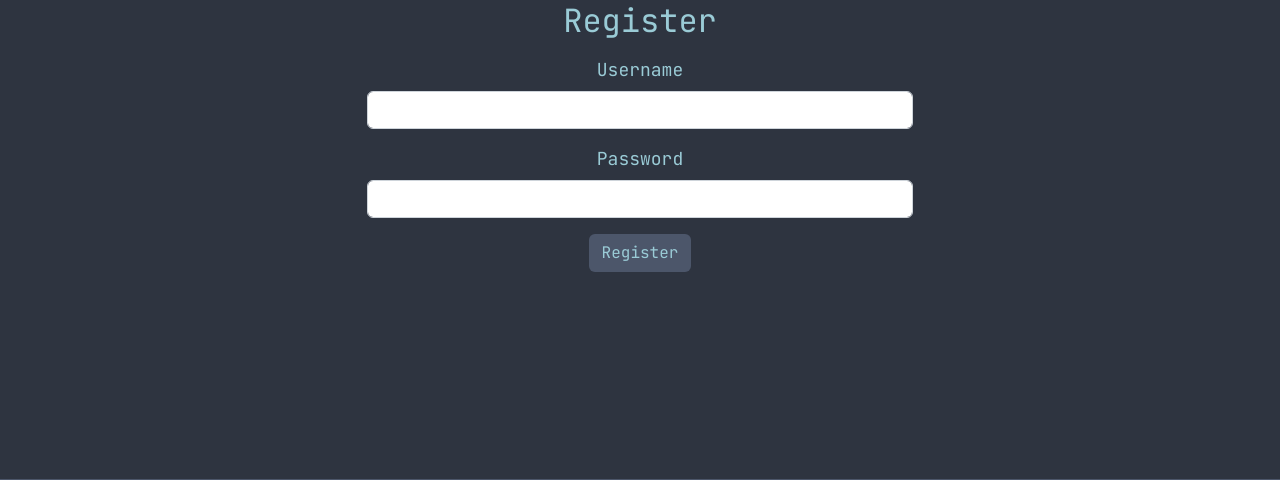
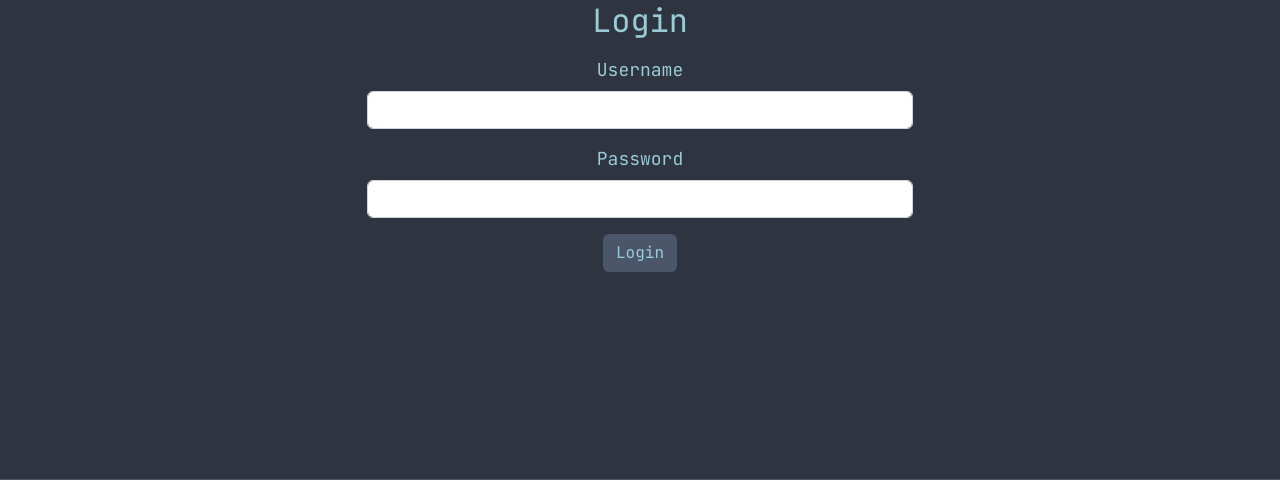
Before and after one commit to InfiniteEndeavours/Milestone-3-Event-Site, a Flask app: page /login in a window 1280 px wide. Shown: the part 108-588 px from the top of the page. Run offline with Flask 3, Linux system fonts and the light colour scheme; some libraries are stand-ins or nearby versions.

Commit message:
Update login.html
- Remove references to registration and replace with login

```diff
--- a/event_finder/templates/login.html
+++ b/event_finder/templates/login.html
@@ -4,7 +4,7 @@
     <div class="container">
         <div class="row">
             <div class=" col-md-8 offset-md-2 col-lg-6 offset-lg-3 text-center">
-                <h2 class="mb-3">Register</h2>
+                <h2 class="mb-3">Login</h2>
                 <form method="POST" action="{{ url_for('auth.login') }}">
                     <div class="mb-3">
                         <label for="username" class="form-label">Username</label>
@@ -14,7 +14,7 @@
                         <label for="password" class="form-label">Password</label>
                         <input type="password" class="form-control" id="password" name="password" required>
                     </div>
-                    <button type="submit" class="btn">Register</button>
+                    <button type="submit" class="btn">Login</button>
                 </form>
             </div>
         </div>
```
